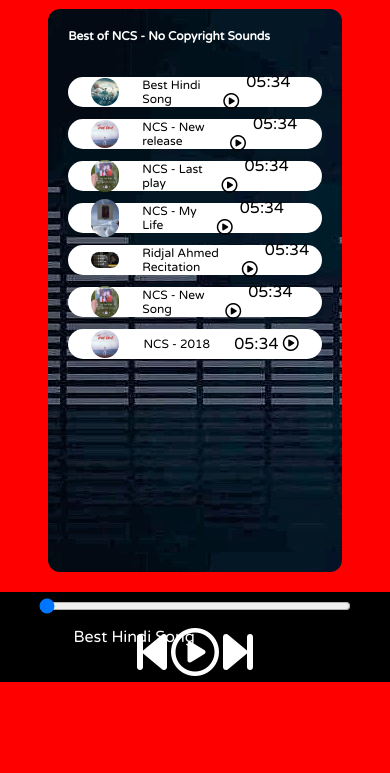
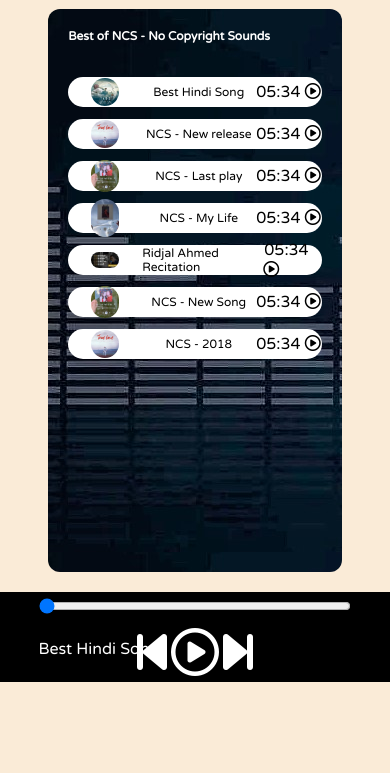
Before and after one commit to TajMohammad786/Spotify-Clone---A-Simple-Music-Player, a plain HTML site: page index.html in a window 390 px wide. Shown: the part 71-844 px from the top of the page. Drawn offline with Linux system fonts and the light colour scheme.

Commit message:
Update style.css

```diff
--- a/style.css
+++ b/style.css
@@ -116,13 +116,21 @@ nav ul li{
 }
 
 @media only screen and (max-width: 1100px) {
-    body {
-      background-color: red;
-    }
     span.songName {
         font-size: 12px;
     }
     .container .songList h1{
         font-size: 12px;
     }
-  }
+    .timestamp{
+    margin: 1px 1px;
+    }
+    .fa-3x {
+    font-size: 2em;
+}
+    .songInfo {
+    left: -2vw;
+    margin-top: 24px;
+    margin-right: 15px;
+}
+}
```
